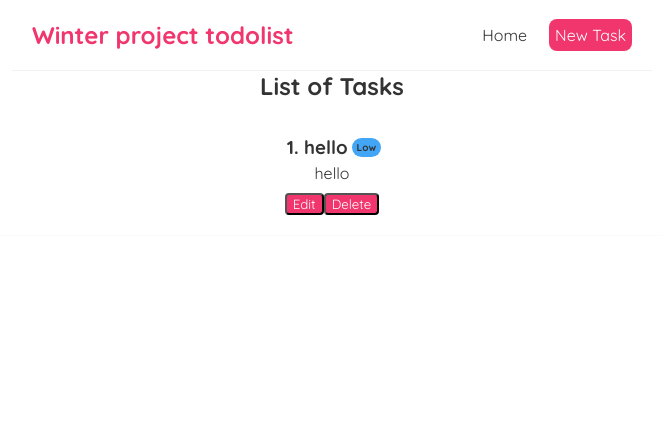
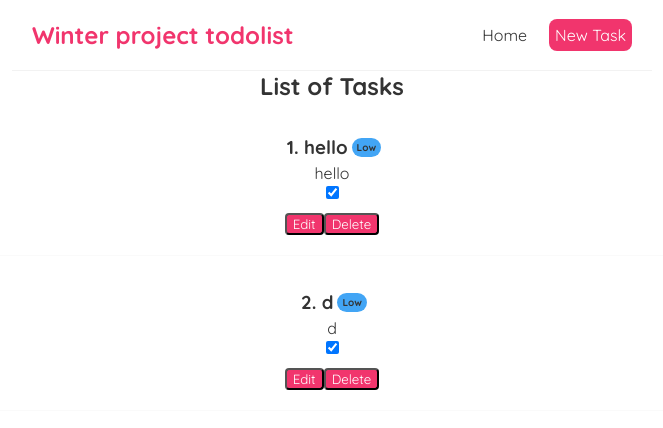
Before and after one commit to yihfei/winter-project, a React (Create React App) app in the folder todo-list/: page / in a window 1280 px wide. Shown: the top 428 px of the page, without its empty margins (308-971 px from the left). Built offline with nearby package versions, Linux system fonts and the light colour scheme; data requests are answered from the project's data file.

Commit message:
Add Checkbox

```diff
--- a/todo-list/data/db.json
+++ b/todo-list/data/db.json
@@ -4,7 +4,15 @@
       "name": "hello",
       "description": "hello",
       "priority": "Low",
+      "isComplete": true,
       "id": 1
+    },
+    {
+      "name": "d",
+      "description": "d",
+      "priority": "Low",
+      "isComplete": true,
+      "id": 2
     }
   ]
 }
--- a/todo-list/src/Create.js
+++ b/todo-list/src/Create.js
@@ -7,11 +7,12 @@ const Create = () => {
   const [name, setName] = useState('');
   const [description, setDescription] = useState('');
   const [priority, setPriority] = useState(Priority.LOW);
+  const isComplete = false;
   const navigate = useNavigate();
 
   const handleSubmit = (e) => {
     e.preventDefault();
-    const task = { name, description, priority };
+    const task = { name, description, priority, isComplete };
 
     fetch('http://localhost:3030/tasks/', {
       method: 'POST',
--- a/todo-list/src/Edit.js
+++ b/todo-list/src/Edit.js
@@ -9,6 +9,7 @@ const Edit = () => {
     const [name, setName] = useState('');
     const [description, setDescription] = useState('');
     const [priority, setPriority] = useState('');
+    const [isComplete, setIsComplete] = useState('');
     const navigate = useNavigate();
 
     useEffect(() => {
@@ -20,6 +21,7 @@ const Edit = () => {
                 setName(data.name);
                 setDescription(data.description);
                 setPriority(data.priority);
+                setIsComplete(data.isComplete);
             } catch (error) {
                 console.error('Error fetching data:', error);
             }
@@ -30,7 +32,7 @@ const Edit = () => {
 
     const handleSubmit = (e) => {
         e.preventDefault();
-        const task = { name, description, priority };
+        const task = { name, description, priority, isComplete };
 
         fetch('http://localhost:3030/tasks/' + id, {
             method: 'PUT',
--- a/todo-list/src/TodoList.js
+++ b/todo-list/src/TodoList.js
@@ -6,8 +6,6 @@ import { getPriorityColor } from "./Priority"
 const TodoList = () => {
 
     const { data: tasks, isPending, error, setData: setTasks } = useFetch('http://localhost:3030/tasks');
-
-
 
     const handleClick = async (id) => {
         try {
@@ -23,6 +21,22 @@ const TodoList = () => {
         }
     };
 
+    const handleCheckboxChange = (id, e) => {
+        e.preventDefault();
+        const updatedTasks = tasks.map((task) =>
+            task.id === id ? { ...task, isComplete: !task.isComplete } : task
+        );
+
+        fetch('http://localhost:3030/tasks/' + id, {
+            method: 'PUT',
+            headers: { "Content-Type": "application/json" },
+            body: JSON.stringify(updatedTasks.find(task => task.id === id))
+        }).then(() => {
+            console.log('Task checked as: ' + !updatedTasks.find(task => task.id === id).isComplete);
+            setTasks(updatedTasks);
+        });
+    }
+
     return (
         <div className="TodoList">
             <h2>List of Tasks</h2>
@@ -31,10 +45,15 @@ const TodoList = () => {
                     <div className="task-info" style={{ display: 'flex', flexDirection: 'row', justifyContent: 'center', alignItems: 'center' }}>
                         <div className="title">
                             <h3>{task.id}. {task.name}</h3>
-                         </div>
+                        </div>
                         <div className="priority-label" style={{ backgroundColor: getPriorityColor(task.priority) }}>{task.priority}</div>
                     </div>
                     <p>{task.description}</p>
+                    <input
+                        type="checkbox"
+                        checked={task.isComplete}
+                        onChange={(e) => handleCheckboxChange(task.id, e)}
+                    />
                     <div className="edit-button">
                         <Link to={`/edit/${task.id}`}>
                             <button style={{
```
